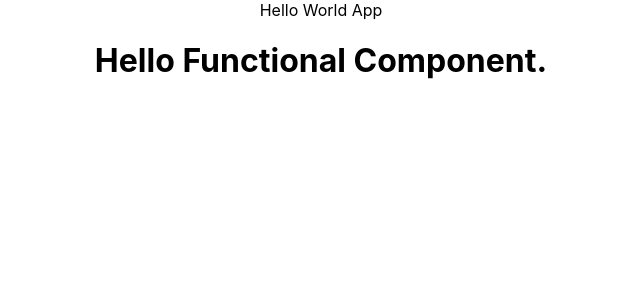
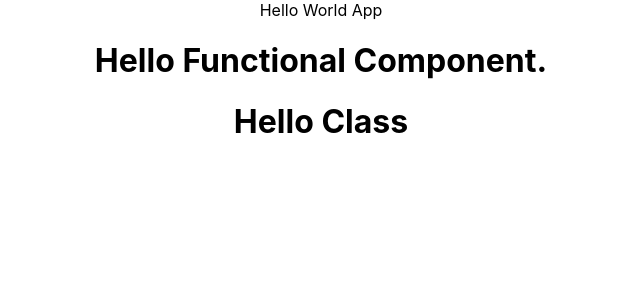
Before and after one commit to sanjay-personal/Reactjs_tutorial, a React (Create React App) app in the folder learning/: page / in a window 1280 px wide. Shown: the top 300 px of the page, without its empty margins (319-959 px from the left). Built offline with nearby package versions, Linux system fonts and the light colour scheme.

Commit message:
added Class Component

```diff
--- a/learning/src/App.js
+++ b/learning/src/App.js
@@ -1,5 +1,6 @@
 import './App.css';
 import Hello from './components/functional/hello'
+import HelloC from './components/classes/HelloC'
 
 function App() {
   return (
@@ -8,6 +9,7 @@ function App() {
          <div> Hello World App </div>
 
       <Hello />
+      <HelloC />
 
     </div>
   );
--- /dev/null
+++ b/learning/src/components/classes/HelloC.js
@@ -0,0 +1,9 @@
+import React,{Component} from 'react'
+
+class HelloC extends Component {
+    render() {
+        return <h1>Hello Class</h1>
+    }
+}
+
+export default HelloC
```
